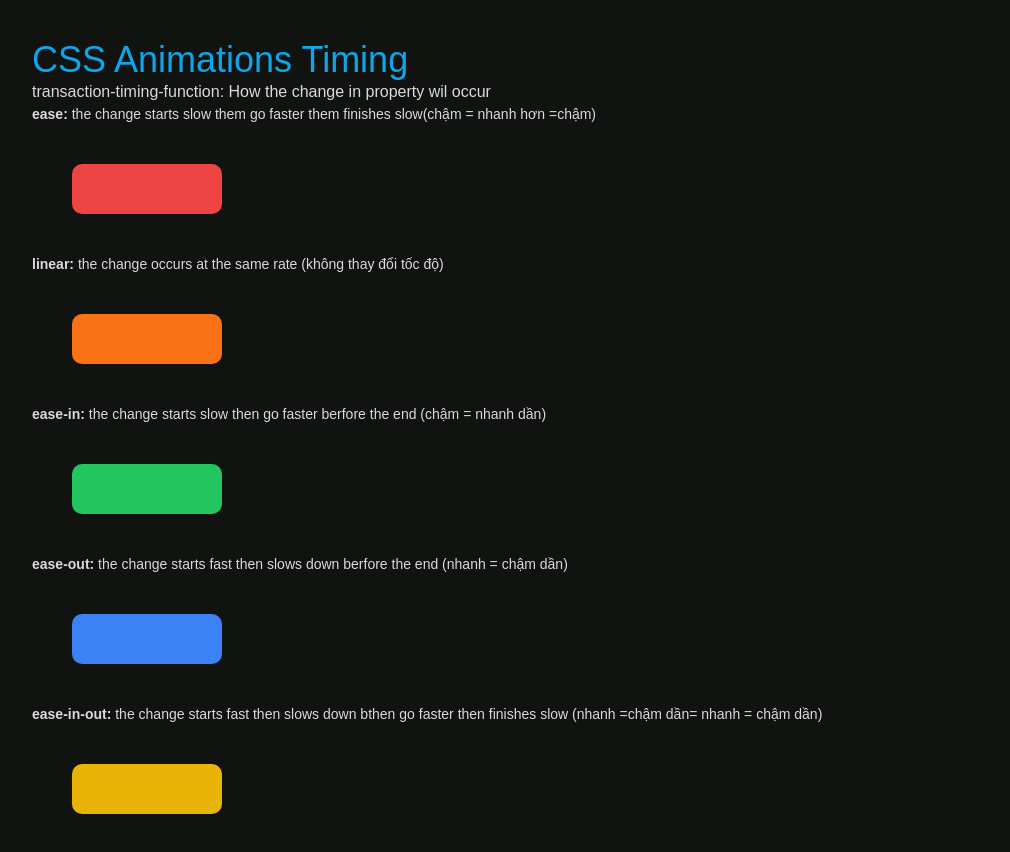
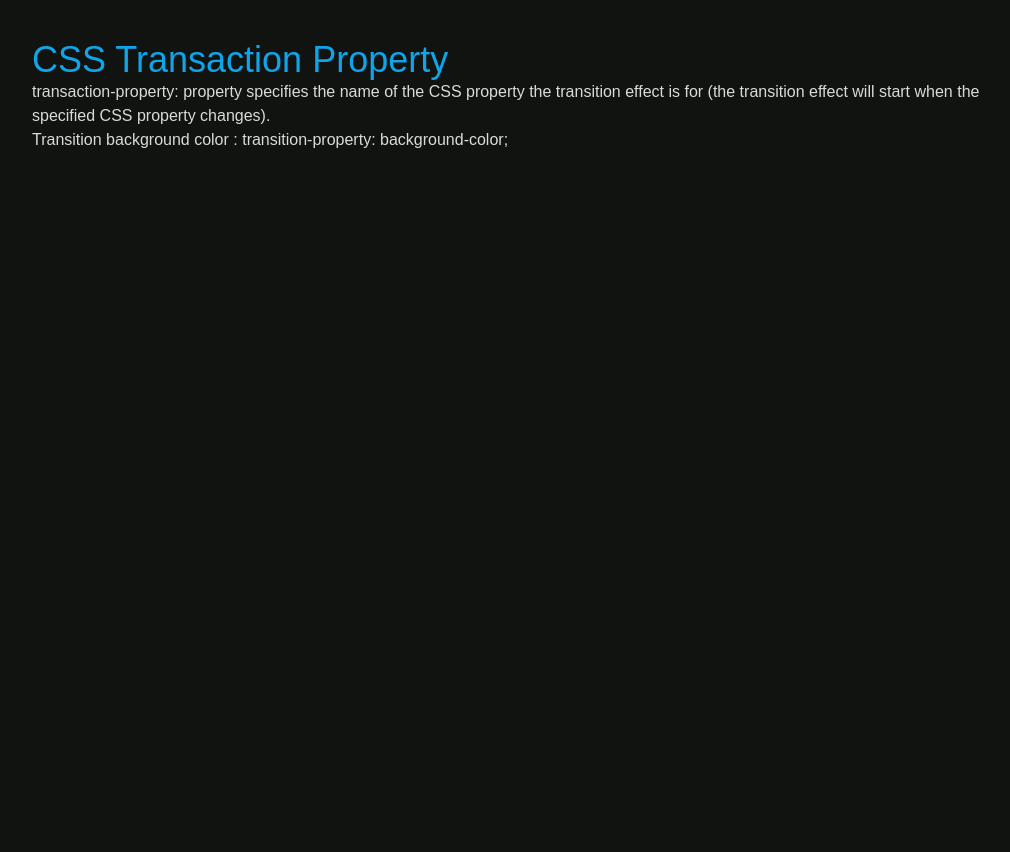
Before and after one commit to vnhtpvn0505/my-portfolio, a Next.js app: page /pages/animation_css/transactions/property in a window 1280 px wide. Shown: the top 852 px of the page, without its empty margins (118-1128 px from the left). After the commit the page ends 800 px from the top, so only its background shows below. Built offline with nearby package versions, Linux system fonts and the light colour scheme.

Commit message:
update  code  social

```diff
--- a/src/app/pages/animation_css/transactions/page.tsx
+++ b/src/app/pages/animation_css/transactions/page.tsx
@@ -12,7 +12,10 @@ export default function Transaction() {
           <h1 className="title">
               <Link href="pages/animation_css/transactions/timing">Transactions timing</Link>
           </h1>
-         </div>
+          <h1 className="title">
+              <Link href="pages/animation_css/transactions/property">Transactions Property</Link>
+          </h1>
+          </div>
       </div>
       </body>
 
--- a/src/app/pages/animation_css/transactions/property/page.tsx
+++ b/src/app/pages/animation_css/transactions/property/page.tsx
@@ -6,18 +6,11 @@ export default function Timing() {
     return (
       <body>
         <div className='container'>
-        <h1 className='text-4xl text-sky-500'>CSS Animations Timing</h1>
-        <h3 className='text-base' >transaction-timing-function: How the change in property wil occur </h3>
-        <p className='text-sm '><strong>ease:</strong>  the change starts slow them go faster them finishes slow(chậm = nhanh hơn =chậm)</p>
-        <div id='ease' className='move bg-red-500'></div>
-        <p className='text-sm '><strong>linear:</strong>  the change occurs at the same rate (không thay đổi tốc độ)</p>
-        <div id='linear'  className='move bg-orange-500'></div>
-        <p className='text-sm '><strong>ease-in:</strong>  the change starts slow then go faster berfore the end (chậm = nhanh dần)</p>
-        <div id='ease-in'  className='move bg-green-500'></div>
-        <p className='text-sm '><strong>ease-out:</strong>  the change starts fast then slows down  berfore the end (nhanh = chậm dần)</p>
-        <div id='ease-out'  className='move bg-blue-500'></div>
-        <p className='text-sm '><strong>ease-in-out:</strong>  the change starts fast then slows down bthen go faster then finishes slow (nhanh =chậm dần= nhanh =  chậm dần)</p>
-        <div id='ease-in-out'  className='move bg-yellow-500'></div>
+        <h1 className='text-4xl text-sky-500'>CSS Transaction Property</h1>
+        <h3 className='text-base' >transaction-property: property specifies the name of the CSS property the transition effect is for
+        (the transition effect will start when the specified CSS property changes).</h3>
+         Transition background color  : transition-property: background-color;
+
       </div>
       </body>
 
--- a/src/app/pages/animation_css/transactions/property/property.css
+++ b/src/app/pages/animation_css/transactions/property/property.css
@@ -11,4 +11,5 @@ button {
 
 button:hover {
 	background-color: green;
+	color: black;
 }
--- a/src/components/Hero.tsx
+++ b/src/components/Hero.tsx
@@ -5,7 +5,7 @@ import { BsLinkedin, BsBehance, BsGoogle } from "react-icons/bs";
 const Hero = () => {
     return (
         <div className="hero-container">
-            <Image  src='/images/avatar.png' className="profile-img" width={300} height={300} alt="Phuc personal headshot" />
+            <Image  src='/images/logo2.avif' className="profile-img" width={300} height={300} alt="Phuc personal headshot" />
             <div className="hero-text">
                 <h2>Hey, I'm Phuc Huynh 👋</h2>
                 <p>
@@ -18,15 +18,15 @@ const Hero = () => {
                         href="https://www.behance.net/huynhphuv"
                         aria-label="Behance"
                         target="_blank"
-                        rel="noopener noreferrer"
+                        rel="Behance"
                     >
                          <BsBehance size={32} />
                     </a>
                     <a
-                        href="https://www.linkedin.com/in/huynhphuv/"
+                        href="https://www.linkedin.com/in/phuc05/"
                         aria-label="LinkedIn"
                         target="_blank"
-                        rel="noopener noreferrer"
+                        rel="LinkedIn"
                     >
                          <BsLinkedin />
                     </a>
@@ -34,7 +34,7 @@ const Hero = () => {
                         href="mailto: vnhtpvn0505@gmail.com"
                         aria-label="Gmail"
                         target="_blank"
-                        rel="noopener noreferrer"
+                        rel="Gmail "
                     >
                          <BsGoogle />
                     </a>
```
